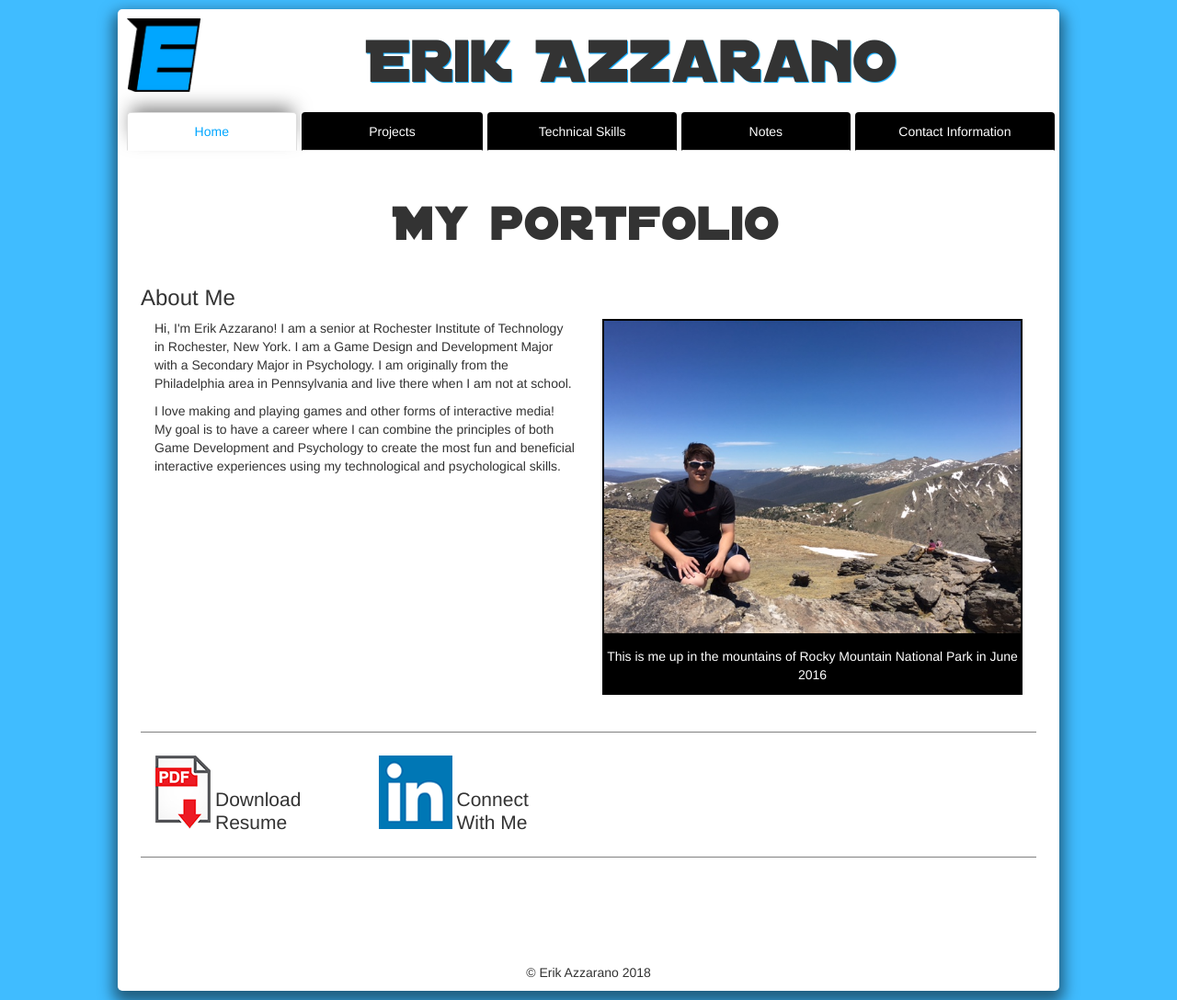
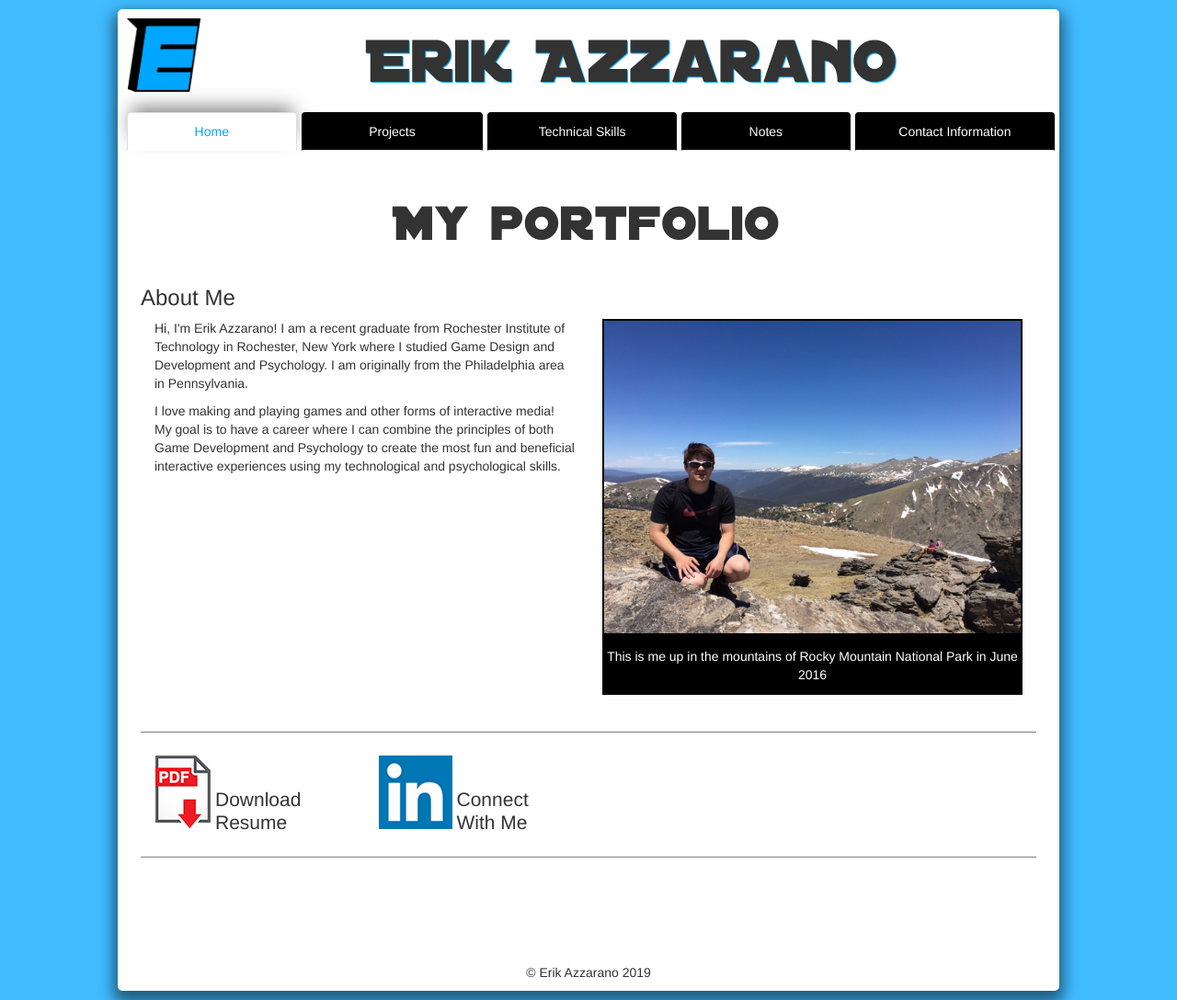
Before and after one commit to eja4296/eja4296.github.io, a plain HTML site: page index.html in a window 1280 px wide. Shown: the whole page at 92% size. Drawn offline with Linux system fonts and the light colour scheme.

Commit message:
Update to date and intro

```diff
--- a/index.html
+++ b/index.html
@@ -47,8 +47,7 @@
 			<div class="row">
 				<h3>About Me</h3>
 				<div class="col-xs-12 col-md-6">
-					<p>	Hi, I'm Erik Azzarano! I am a senior at Rochester Institute of Technology in Rochester, New York. I am a  Game Design and Development Major with a
-						Secondary Major in Psychology. I am originally from the Philadelphia area in Pennsylvania and live there when I am not at school.
+					<p>	Hi, I'm Erik Azzarano! I am a recent graduate from Rochester Institute of Technology in Rochester, New York where I studied Game Design and Development and Psychology. I am originally from the Philadelphia area in Pennsylvania.
 					</p>
 					<p>I love making and playing games and other forms of interactive media! My goal is to have a career where I can combine the principles of both Game Development and
 						Psychology to create the most fun and beneficial interactive experiences using my technological and psychological skills.
@@ -77,7 +76,7 @@
 	</main>
 
 	<footer>
-		<p>&copy; Erik Azzarano 2018
+		<p>&copy; Erik Azzarano 2019
 	</footer>
 
 </div>
```
Also changed, not shown: contact.html (+1 -1 lines), games.html (+1 -1 lines), interactive.html (+1 -1 lines), interface.html (+1 -1 lines), notes.html (+1 -1 lines), projects.html (+1 -1 lines), skills.html (+1 -1 lines), web.html (+1 -1 lines).
